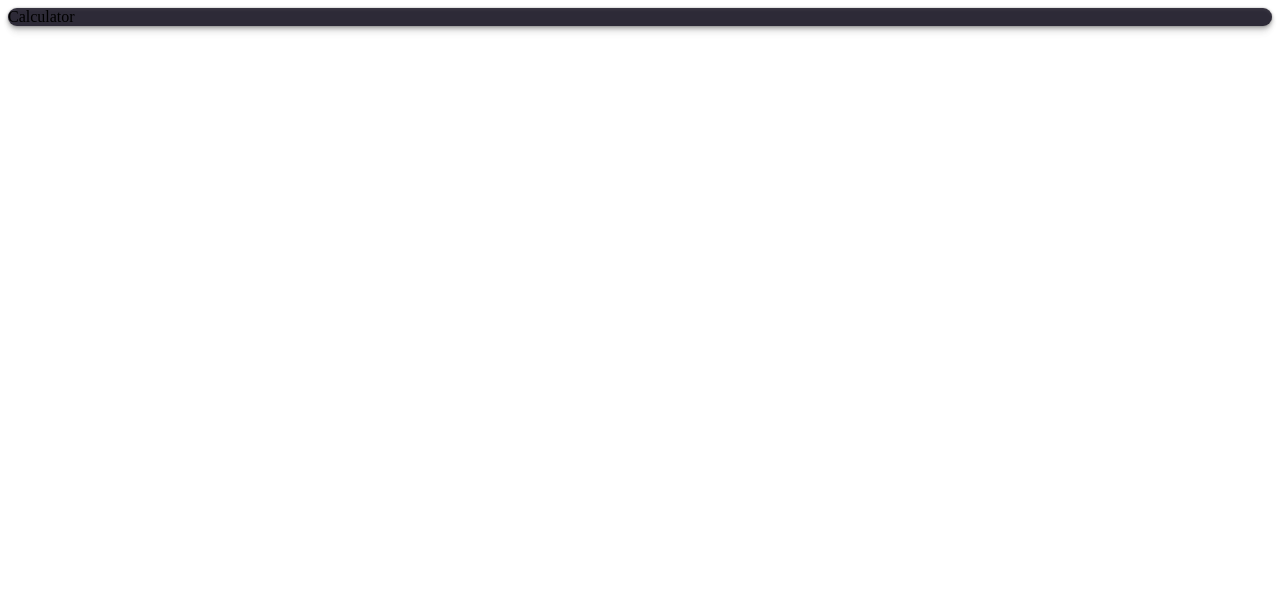
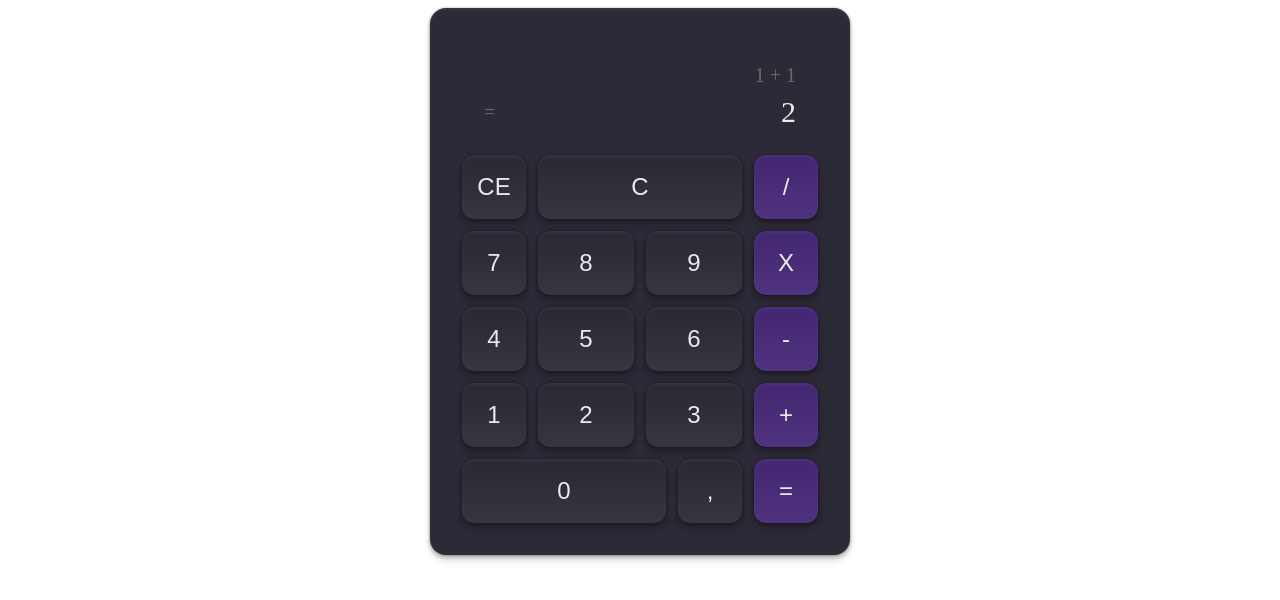
Before and after one commit to PedroAntonny/Calculator-React, a React (Vite) app: page / in a window 1280 px wide. Shown: the top 600 px of the page. Built offline with nearby package versions, Linux system fonts and the light colour scheme.

Commit message:
feat: add calculator

```diff
--- a/index.html
+++ b/index.html
@@ -11,7 +11,7 @@
   <title>Rocketseat - Calculadora</title>
 </head>
 
-<body>
+<body class="text-(--text) font-(--font-sans)">
   <div id="app"></div>
   <script type="module" src="/src/main.tsx"></script>
 </body>
--- a/src/App.tsx
+++ b/src/App.tsx
@@ -1,13 +1,9 @@
-import { Button } from './components/Button'
-import { Card } from './components/Card'
-import { Text } from './components/Text'
+import { Calculator } from './components/Calculator'
 
 function App() {
   return (
-    <main className="py-28 px-4">
-      <Card>
-        <Text>Calculator</Text>
-      </Card>
+    <main className="min-h-screen flex items-start justify-center py-20 px-4">
+      <Calculator />
     </main>
   )
 }
--- a/src/components/Button.tsx
+++ b/src/components/Button.tsx
@@ -3,7 +3,7 @@ import { cn } from '../lib/cn'
 import { Text } from './Text'
 
 const buttonVariants = cva(
-  'flex items-center justify-center rounded-[4px] p-3 cursor-pointer text-[var(--text)] bg-[linear-gradient(var(--gradient))] hover:bg-[linear-gradient(var(--gradient-hover))] shadow-[var(--shadow)] appearance-none border-0 outline-none focus:outline-none focus-visible:outline-none ring-0 focus:ring-0 overflow-hidden',
+  'flex items-center justify-center rounded-[12px] p-[12px] cursor-pointer text-[var(--text)] bg-[linear-gradient(var(--gradient))] hover:bg-[linear-gradient(var(--gradient-hover))] shadow-[var(--shadow)] appearance-none border-0 outline-none focus:outline-none focus-visible:outline-none ring-0 focus:ring-0',
   {
     variants: {
       variant: {
--- /dev/null
+++ b/src/components/Calculator-Display.tsx
@@ -0,0 +1,27 @@
+import { Text } from './Text'
+
+interface CalculatorDisplayProps {
+  operation: string
+  result: string
+}
+
+export function CalculatorDisplay({
+  operation,
+  result,
+}: CalculatorDisplayProps) {
+  return (
+    <div
+      className={`flex flex-col gap-[8px] px-[22px] cursor-default select-none`}
+    >
+      <Text as="div" variant="muted" className="flex items-center justify-end">
+        {' '}
+        {operation}{' '}
+      </Text>
+
+      <div className={`flex items-center justify-between`}>
+        <Text variant="muted">=</Text>
+        <Text variant="blast">{result}</Text>
+      </div>
+    </div>
+  )
+}
--- /dev/null
+++ b/src/components/Calculator.tsx
@@ -0,0 +1,54 @@
+import { Button } from './Button'
+import { CalculatorDisplay } from './Calculator-Display'
+import { Card } from './Card'
+
+export function Calculator() {
+  return (
+    <Card
+      className={`flex flex-col gap-[26px] w-[356px] pt-[56px] px-[32px] pb-[32px]`}
+    >
+      <CalculatorDisplay operation="1 + 1" result="2" />
+
+      <div className="flex flex-col gap-[12px]">
+        <div className="flex gap-[12px]">
+          <Button className="w-[64px] h-[64px]">CE</Button>
+          <Button className="flex-1 h-[64px]">C</Button>
+          <Button className="w-[64px] h-[64px]" variant="primary">
+            /
+          </Button>
+        </div>
+        <div className="flex gap-[12px]">
+          <Button className="w-[64px] h-[64px]">7</Button>
+          <Button className="flex-1 h-[64px]">8</Button>
+          <Button className="flex-1 h-[64px]">9</Button>
+          <Button className="w-[64px] h-[64px]" variant="primary">
+            X
+          </Button>
+        </div>
+        <div className="flex gap-[12px]">
+          <Button className="w-[64px] h-[64px]">4</Button>
+          <Button className="flex-1 h-[64px]">5</Button>
+          <Button className="flex-1 h-[64px]">6</Button>
+          <Button className="w-[64px] h-[64px]" variant="primary">
+            -
+          </Button>
+        </div>
+        <div className="flex gap-[12px]">
+          <Button className="w-[64px] h-[64px]">1</Button>
+          <Button className="flex-1 h-[64px]">2</Button>
+          <Button className="flex-1 h-[64px]">3</Button>
+          <Button className="w-[64px] h-[64px]" variant="primary">
+            +
+          </Button>
+        </div>
+        <div className="flex gap-[12px]">
+          <Button className="flex-1 h-[64px]">0</Button>
+          <Button className="w-[64px] h-[64px]">,</Button>
+          <Button className="w-[64px] h-[64px]" variant="primary">
+            =
+          </Button>
+        </div>
+      </div>
+    </Card>
+  )
+}
--- a/src/components/Card.tsx
+++ b/src/components/Card.tsx
@@ -5,7 +5,7 @@ interface CardProps extends React.HTMLAttributes<HTMLDivElement> {
 export function Card({ children, className, ...props }: CardProps) {
   return (
     <div
-      className={`bg-(--background) shadow-(--shadow) rounded-[16px] ${
+      className={`bg-(--background) shadow-(--shadow) rounded-[16px] overflow-hidden ${
         className ? className : ''
       }`}
       {...props}
--- a/src/components/Text.tsx
+++ b/src/components/Text.tsx
@@ -5,10 +5,10 @@ import { cn } from '../lib/cn'
 const textVariants = cva('', {
   variants: {
     variant: {
-      default: 'text-xl',
-      muted: 'text-xl text-(--text-secondary)',
-      heading: 'text-2xl',
-      blast: 'text-3xl',
+      default: 'text-[20px]',
+      muted: 'text-[20px] text-(--text-secondary)',
+      heading: 'text-[24px]',
+      blast: 'text-[30px]',
     },
   },
   defaultVariants: {
```
